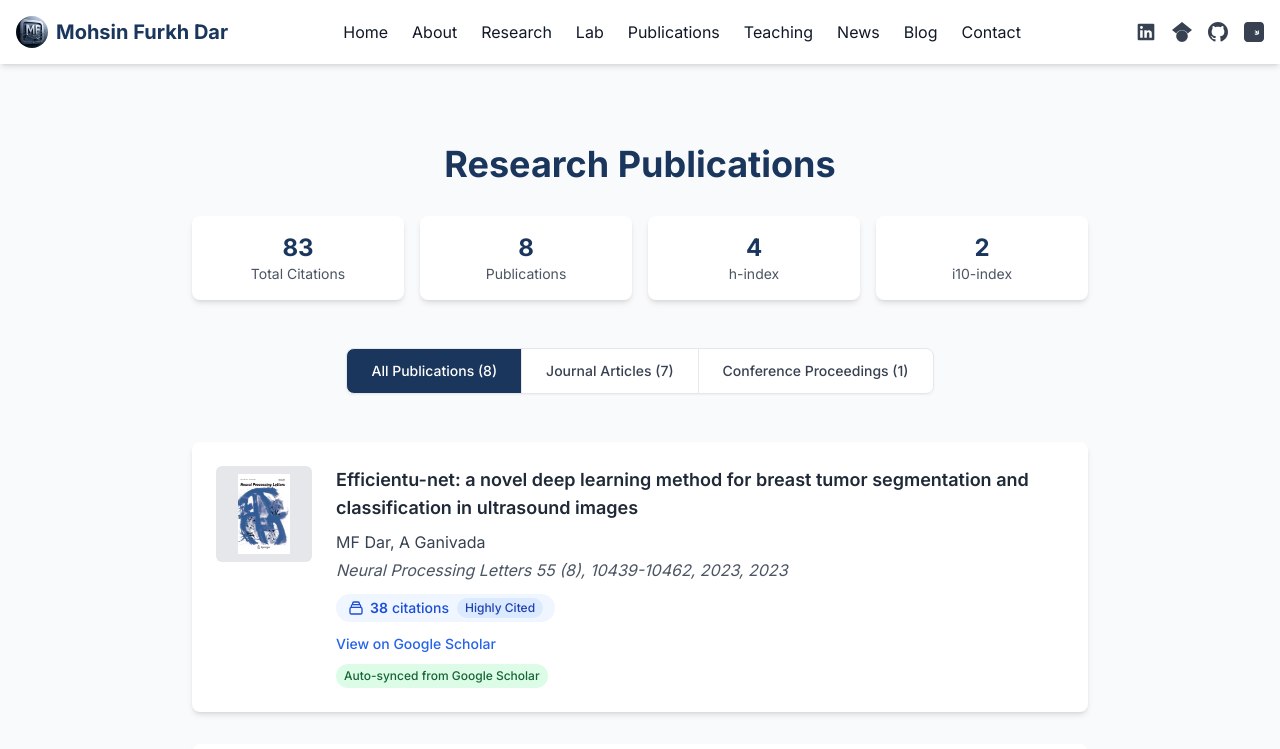
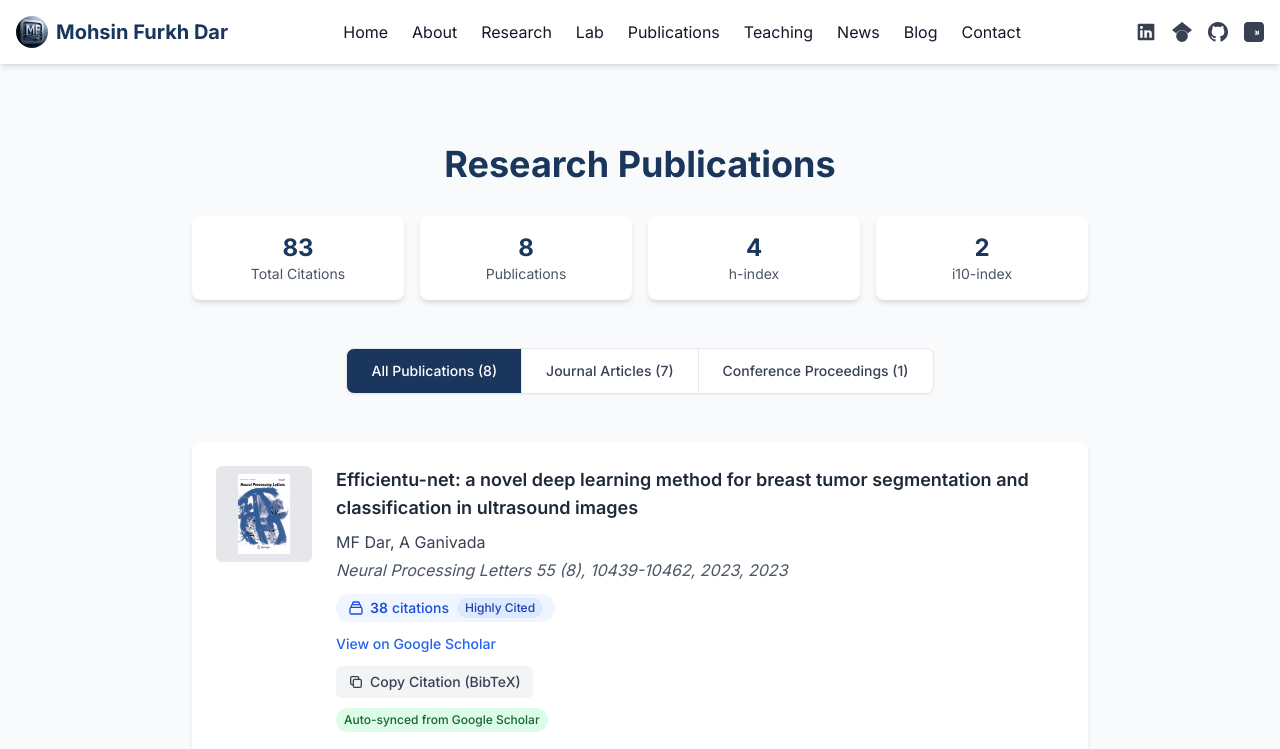
Before and after one commit to MohsinFurkh/mohsinfurkh.github.io, a Next.js app: page /publications in a window 1280 px wide. Shown: the top 749 px of the page. Built offline with nearby package versions, Linux system fonts and the light colour scheme.

Commit message:
Add BibTeX citation copy button to publications page

```diff
--- a/src/app/publications/page.tsx
+++ b/src/app/publications/page.tsx
@@ -132,17 +132,70 @@ function mergePublications(scholarPubs: Publication[], additionalPubs: Publicati
   return merged;
 }
 
+// Function to generate BibTeX citation
+function generateBibTeX(pub: Publication): string {
+  const type = getPublicationType(pub) === 'journal' ? 'article' : 'inproceedings';
+  const key = pub.title.toLowerCase().replace(/[^a-z0-9]/g, '_').substring(0, 30);
+  const authorList = pub.authors.replace(/\s+and\s+/gi, ' and ');
+
+  let bib = `@${type}{${key},\n`;
+  bib += `  title = {${pub.title}},\n`;
+  bib += `  author = {${authorList}},\n`;
+
+  if (pub.journal || pub.publication) {
+    if (type === 'article') {
+      bib += `  journal = {${pub.journal || pub.publication}},\n`;
+    } else {
+      bib += `  booktitle = {${pub.journal || pub.publication}},\n`;
+    }
+  }
+
+  if (pub.volume) {
+    bib += `  volume = {${pub.volume}},\n`;
+  }
+
+  if (pub.issue) {
+    bib += `  number = {${pub.issue}},\n`;
+  }
+
+  if (pub.pages) {
+    bib += `  pages = {${pub.pages}},\n`;
+  }
+
+  bib += `  year = {${pub.year}},\n`;
+
+  if (pub.doi) {
+    bib += `  doi = {${pub.doi}},\n`;
+  }
+
+  bib += `}`;
+  return bib;
+}
+
 export default function Publications() {
   const [pubType, setPubType] = useState<'journal' | 'conference' | 'all'>('all');
   const [publications, setPublications] = useState<Publication[]>([]);
   const [loading, setLoading] = useState(true);
   const [error, setError] = useState<string | null>(null);
+  const [copiedId, setCopiedId] = useState<string | null>(null);
   const [stats, setStats] = useState({
     totalCitations: 0,
     totalPublications: 0,
     hIndex: 0,
     i10Index: 0
   });
+
+  // Function to copy citation to clipboard
+  const copyCitation = async (pub: Publication) => {
+    const bibTeX = generateBibTeX(pub);
+    try {
+      await navigator.clipboard.writeText(bibTeX);
+      setCopiedId(pub.id);
+      setTimeout(() => setCopiedId(null), 2000);
+    } catch (err) {
+      console.error('Failed to copy citation:', err);
+    }
+  };
 
   useEffect(() => {
     const fetchPublications = async () => {
@@ -401,6 +454,30 @@ export default function Publications() {
                     )}
                   </div>
 
+                  {/* Copy Citation Button */}
+                  <div className="mt-3">
+                    <button
+                      onClick={() => copyCitation(pub)}
+                      className="inline-flex items-center px-3 py-1.5 text-sm font-medium text-gray-700 bg-gray-100 hover:bg-gray-200 rounded-md transition-colors"
+                    >
+                      {copiedId === pub.id ? (
+                        <>
+                          <svg className="w-4 h-4 mr-1.5 text-green-600" fill="none" stroke="currentColor" viewBox="0 0 24 24">
+                            <path strokeLinecap="round" strokeLinejoin="round" strokeWidth={2} d="M5 13l4 4L19 7" />
+                          </svg>
+                          <span className="text-green-600">Copied!</span>
+                        </>
+                      ) : (
+                        <>
+                          <svg className="w-4 h-4 mr-1.5" fill="none" stroke="currentColor" viewBox="0 0 24 24">
+                            <path strokeLinecap="round" strokeLinejoin="round" strokeWidth={2} d="M8 16H6a2 2 0 01-2-2V6a2 2 0 012-2h8a2 2 0 012 2v2m-6 12h8a2 2 0 002-2v-8a2 2 0 00-2-2h-8a2 2 0 00-2 2v8a2 2 0 002 2z" />
+                          </svg>
+                          Copy Citation (BibTeX)
+                        </>
+                      )}
+                    </button>
+                  </div>
+
                   {/* Source indicator */}
                   {pub.isFromScholar && (
                     <div className="mt-2">
```
